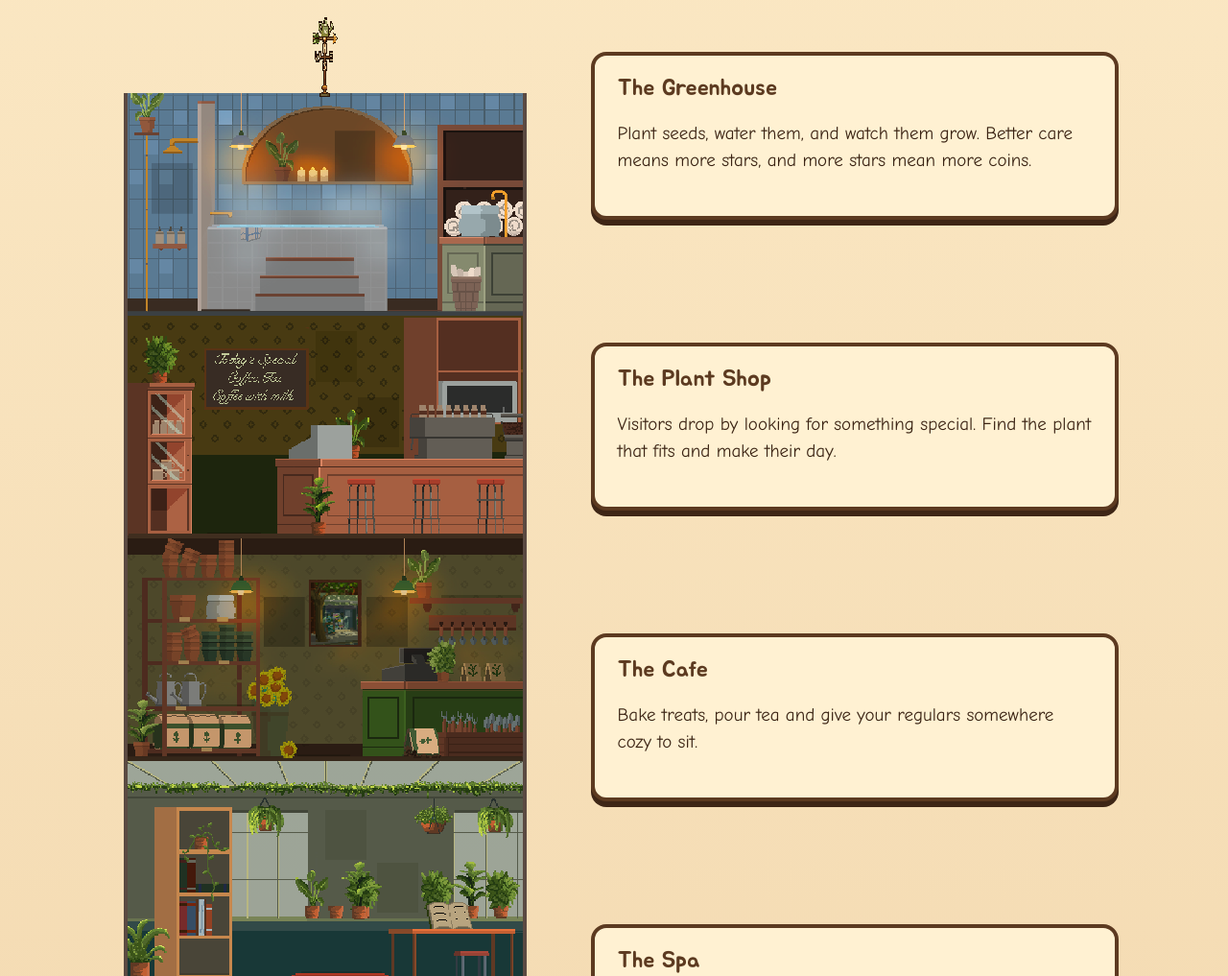
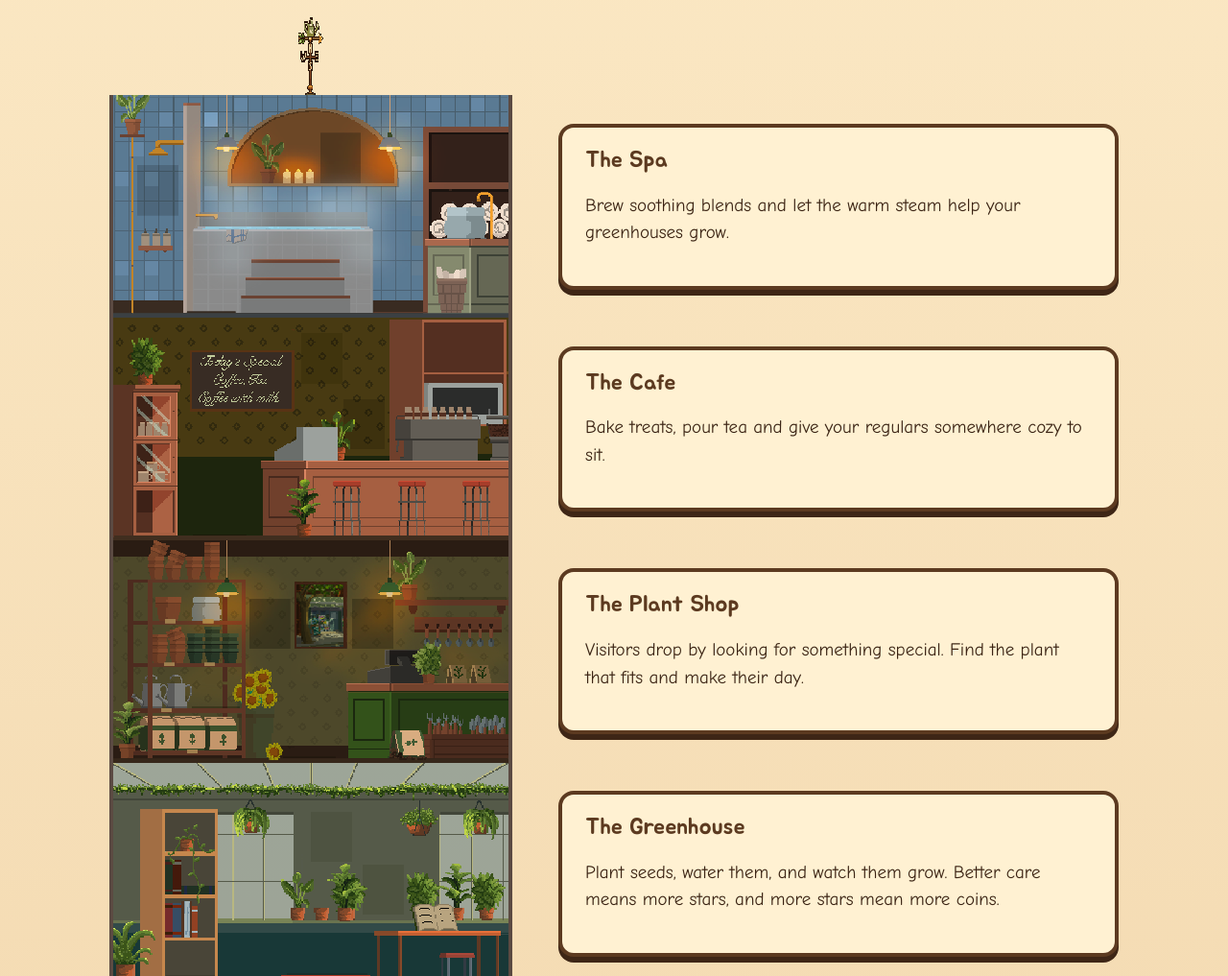
Before and after one commit to shroomyhoomie/shroomygames-site, a plain HTML site: page index.html in a window 1280 px wide. Shown: the part 1780-2797 px from the top of the page at 96% size. Drawn offline with Linux system fonts and the light colour scheme; a web font is replaced by a local one.

Commit message:
Tour: each room sits beside its card
Co-Authored-By: Claude Opus 5.5 <noreply@anthropic.com>
Claude-Session: https://claude.ai/code/session_018osaYYkju8tsFwCaSogWcS

```diff
--- a/index.html
+++ b/index.html
@@ -119,20 +119,18 @@ nav .links a:hover{color:var(--gold)}
 
 /* ---------- tower ---------- */
 .towerBand{background:linear-gradient(var(--paper),#f3d9b0)}
-.towerGrid{display:grid;grid-template-columns:minmax(0,.9fr) minmax(0,1.1fr);gap:clamp(24px,4vw,56px)}
-.towerCol{position:sticky;top:90px;align-self:start;display:flex;flex-direction:column;align-items:center}
-.vane{width:56px;margin-bottom:-6px;opacity:0;transition:opacity .6s}
+.tour{display:flex;flex-direction:column;align-items:stretch}
+.vane{width:56px;display:block;margin:0 0 -4px calc(min(420px,44%)/2 - 28px);opacity:0;transition:opacity .6s}
 .vane.on{opacity:1;animation:spin 6s ease-in-out infinite}
 @keyframes spin{50%{scale:-1 1}}
-.tower{width:min(420px,100%);display:flex;flex-direction:column-reverse}
-.tower img{width:100%;display:block}
-.floor{max-height:0;overflow:hidden;transition:max-height .7s cubic-bezier(.3,1.3,.5,1)}
-.floor.on{max-height:300px}
-.floor img{border-left:4px solid #5b4a42;border-right:4px solid #5b4a42}
-.storyCards{display:grid;gap:clamp(90px,16vh,160px);padding:40px 0 120px}
+.row{display:grid;grid-template-columns:min(420px,44%) minmax(0,1fr);gap:clamp(20px,4vw,48px);align-items:center}
+.floor img{width:100%;display:block;border-left:4px solid #5b4a42;border-right:4px solid #5b4a42}
+.floor.door img{border:0}
+.row .floor{transform-origin:bottom center;scale:1 .2;opacity:0;transition:scale .6s cubic-bezier(.3,1.5,.5,1),opacity .4s}
+.row.in .floor{scale:1;opacity:1}
+.row .card{margin:0}
 .card{background:var(--cream);border:4px solid var(--wood);border-radius:16px;padding:22px 24px;box-shadow:0 6px 0 var(--wood2)}
 .card h3{color:var(--wood);margin-bottom:6px}
-
 /* ---------- gallery ---------- */
 .board{background:#c89a64 radial-gradient(#b8854f 1px,transparent 1.5px) 0 0/14px 14px;border:10px solid var(--wood);border-radius:14px;box-shadow:inset 0 0 30px rgba(60,30,10,.4),0 8px 0 var(--wood2);padding:clamp(18px,3vw,36px);display:grid;grid-template-columns:repeat(auto-fill,minmax(min(260px,100%),1fr));gap:28px}
 .pol{background:#fffaf0;padding:10px 10px 12px;box-shadow:0 8px 14px rgba(40,20,5,.35);rotate:var(--t);transition:rotate .3s,scale .3s;cursor:zoom-in;border:0;font:inherit;text-align:center;position:relative}
@@ -167,14 +165,14 @@ footer a{text-decoration:none;padding:8px 2px}footer a:hover{color:var(--gold)}
 footer small{display:block;width:100%;text-align:center;font:16px Gaegu;opacity:.85}
 
 @media(max-width:760px){
- .gameGrid,.towerGrid,.aboutGrid{grid-template-columns:minmax(0,1fr)}
- .towerCol{position:relative;top:0}
- .storyCards{gap:22px;padding:20px 0}
+ .gameGrid,.aboutGrid,.row{grid-template-columns:minmax(0,1fr)}
+ .row .card{margin:10px 0 26px}
+ .vane{margin-left:calc(50% - 28px)}
  .aboutGrid{justify-items:center;text-align:center}
  nav .links{width:100%;justify-content:center;margin:0 0 8px}
  .leifSpot{left:42%}
 }
-@media(prefers-reduced-motion:reduce){*{animation:none!important;transition:none!important}.reveal{opacity:1;translate:0}.floor{max-height:300px}.sprout .grown{opacity:1;scale:1}.sprout .seed{opacity:0}}
+@media(prefers-reduced-motion:reduce){*{animation:none!important;transition:none!important}.reveal{opacity:1;translate:0}.row .floor{scale:1;opacity:1}.vane{opacity:1}.sprout .grown{opacity:1;scale:1}.sprout .seed{opacity:0}}
 </style>
 </head>
 <body>
@@ -237,23 +235,13 @@ footer small{display:block;width:100%;text-align:center;font:16px Gaegu;opacity:
 <section class="band towerBand" id="tower">
  <div class="wrap">
   <div class="head reveal"><div class="sprout"><img class="seed" src="assets/SeedlingPlantOne.png" alt=""><img class="grown" src="assets/SwissCheesePlant.png" alt=""></div><h2>Take the tour</h2></div>
-  <div class="towerGrid">
-   <div class="towerCol">
-    <img class="vane" id="vane" src="assets/Weathervane.png" alt="">
-    <div class="tower" id="towerStack">
-     <img src="assets/entrance.png" alt="The tower's front door">
-     <div class="floor" data-f="0"><img src="assets/floor_greenhouse.png" alt="Greenhouse"></div>
-     <div class="floor" data-f="1"><img src="assets/floor_shop.png" alt="Plant Shop"></div>
-     <div class="floor" data-f="2"><img src="assets/floor_cafe.png" alt="Cafe"></div>
-     <div class="floor" data-f="3"><img src="assets/floor_spa.png" alt="Spa"></div>
-    </div>
-   </div>
-   <div class="storyCards">
-    <div class="card reveal" data-step="0"><h3>The Greenhouse</h3><p>Plant seeds, water them, and watch them grow. Better care means more stars, and more stars mean more coins.</p></div>
-    <div class="card reveal" data-step="1"><h3>The Plant Shop</h3><p>Visitors drop by looking for something special. Find the plant that fits and make their day.</p></div>
-    <div class="card reveal" data-step="2"><h3>The Cafe</h3><p>Bake treats, pour tea and give your regulars somewhere cozy to sit.</p></div>
-    <div class="card reveal" data-step="3"><h3>The Spa</h3><p>Brew soothing blends and let the warm steam help your greenhouses grow.</p></div>
-   </div>
+  <div class="tour">
+   <img class="vane" id="vane" src="assets/Weathervane.png" alt="">
+   <div class="row reveal"><div class="floor"><img src="assets/floor_spa.png" alt="The Spa"></div><div class="card"><h3>The Spa</h3><p>Brew soothing blends and let the warm steam help your greenhouses grow.</p></div></div>
+   <div class="row reveal"><div class="floor"><img src="assets/floor_cafe.png" alt="The Cafe"></div><div class="card"><h3>The Cafe</h3><p>Bake treats, pour tea and give your regulars somewhere cozy to sit.</p></div></div>
+   <div class="row reveal"><div class="floor"><img src="assets/floor_shop.png" alt="The Plant Shop"></div><div class="card"><h3>The Plant Shop</h3><p>Visitors drop by looking for something special. Find the plant that fits and make their day.</p></div></div>
+   <div class="row reveal"><div class="floor"><img src="assets/floor_greenhouse.png" alt="The Greenhouse"></div><div class="card"><h3>The Greenhouse</h3><p>Plant seeds, water them, and watch them grow. Better care means more stars, and more stars mean more coins.</p></div></div>
+   <div class="row reveal"><div class="floor door"><img src="assets/entrance.png" alt="The tower's front door"></div><div class="card"><h3>Come on in</h3><p>Every tower starts with one floor and one little leaf spirit waiting at the door.</p></div></div>
   </div>
  </div>
 </section>
@@ -353,10 +341,9 @@ document.querySelectorAll('#shelf img').forEach(i=>i.onclick=()=>{i.classList.re
 const io=new IntersectionObserver(es=>es.forEach(e=>{if(e.isIntersecting){e.target.classList.add('in');io.unobserve(e.target)}}),{threshold:.2});
 document.querySelectorAll('.reveal').forEach(el=>io.observe(el));
 
-/* tower grows as the cards scroll past */
-const floors=[...document.querySelectorAll('.floor')];
-const towerIO=new IntersectionObserver(es=>es.forEach(e=>{if(e.isIntersecting){const n=+e.target.dataset.step;floors.forEach((f,i)=>{if(i<=n)f.classList.add('on')});if(n===3)$('#vane').classList.add('on')}}),{threshold:.6});
-document.querySelectorAll('[data-step]').forEach(el=>towerIO.observe(el));
+/* weathervane appears when the top floor is in */
+const vio=new IntersectionObserver(es=>es.forEach(e=>{if(e.isIntersecting){$('#vane').classList.add('on');vio.disconnect()}}),{threshold:.5});
+vio.observe(document.querySelector('.tour .row'));
 }
 </script>
 </body>
```
